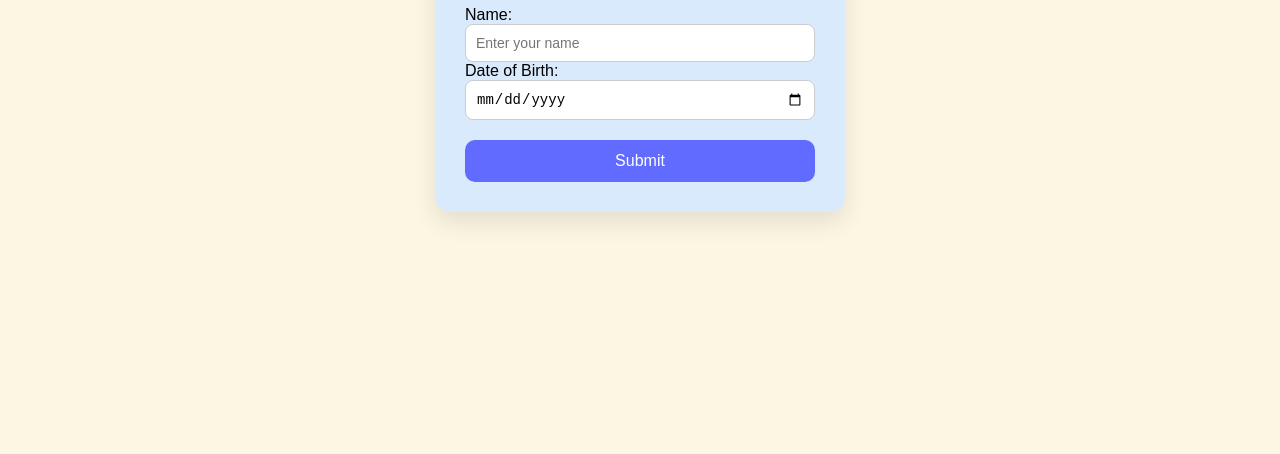
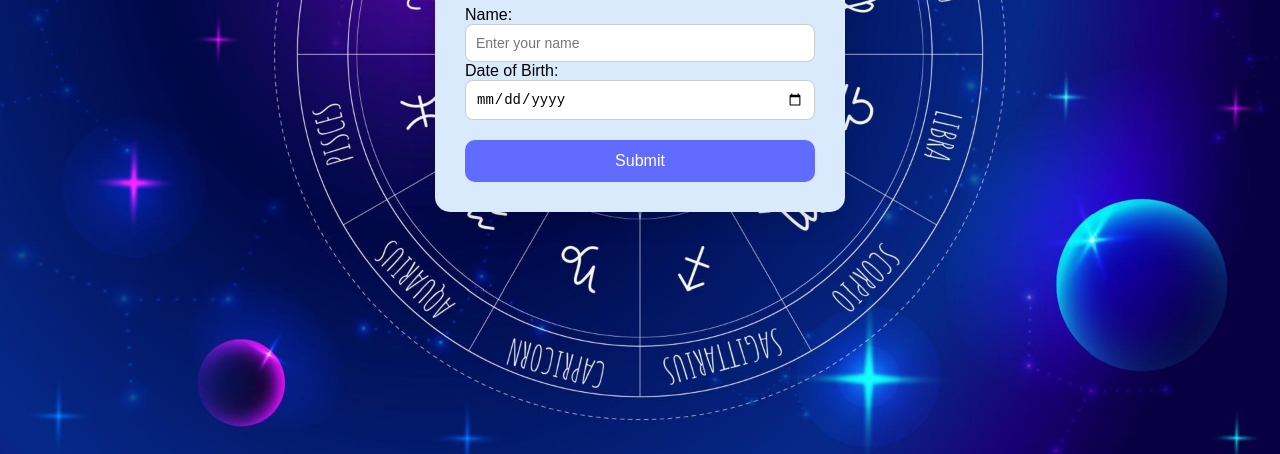
Before and after one commit to leeanneeagan/Horoscope, a plain HTML site: page index.html in a window 1280 px wide. Shown: the part 346-800 px from the top of the page. Drawn offline with Linux system fonts and the light colour scheme.

Commit message:
Update style.css
url bg

```diff
--- a/css/style.css
+++ b/css/style.css
@@ -6,7 +6,7 @@ body {
     align-items: center;
     height: 100vh;
     margin: 0;
-    background-image: url('Horoscope/img/bkgnd.jpg');
+    background-image: url('../img/bkgnd.jpg');
     background-size: cover;
     background-position: center;
     background-repeat: no-repeat;
```
